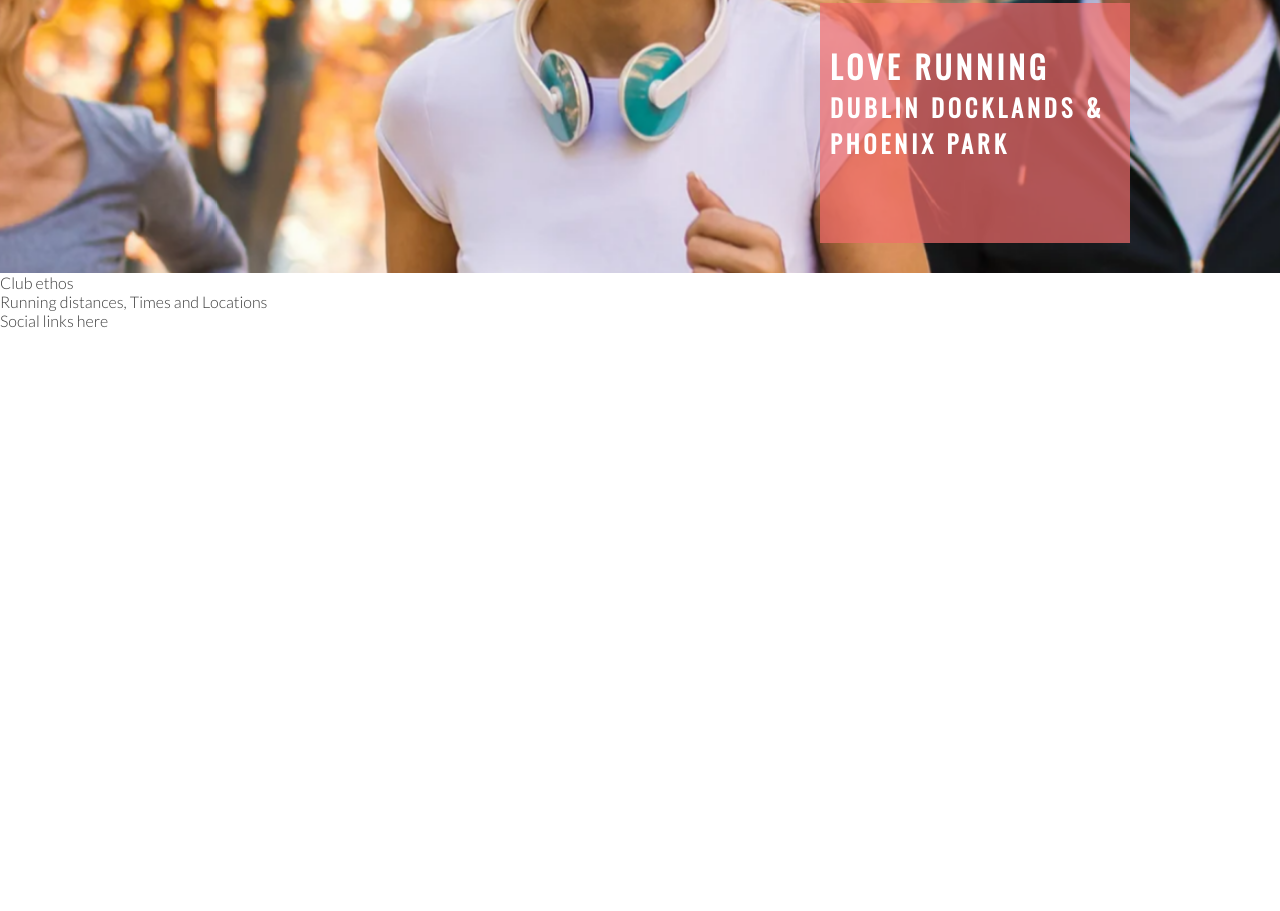
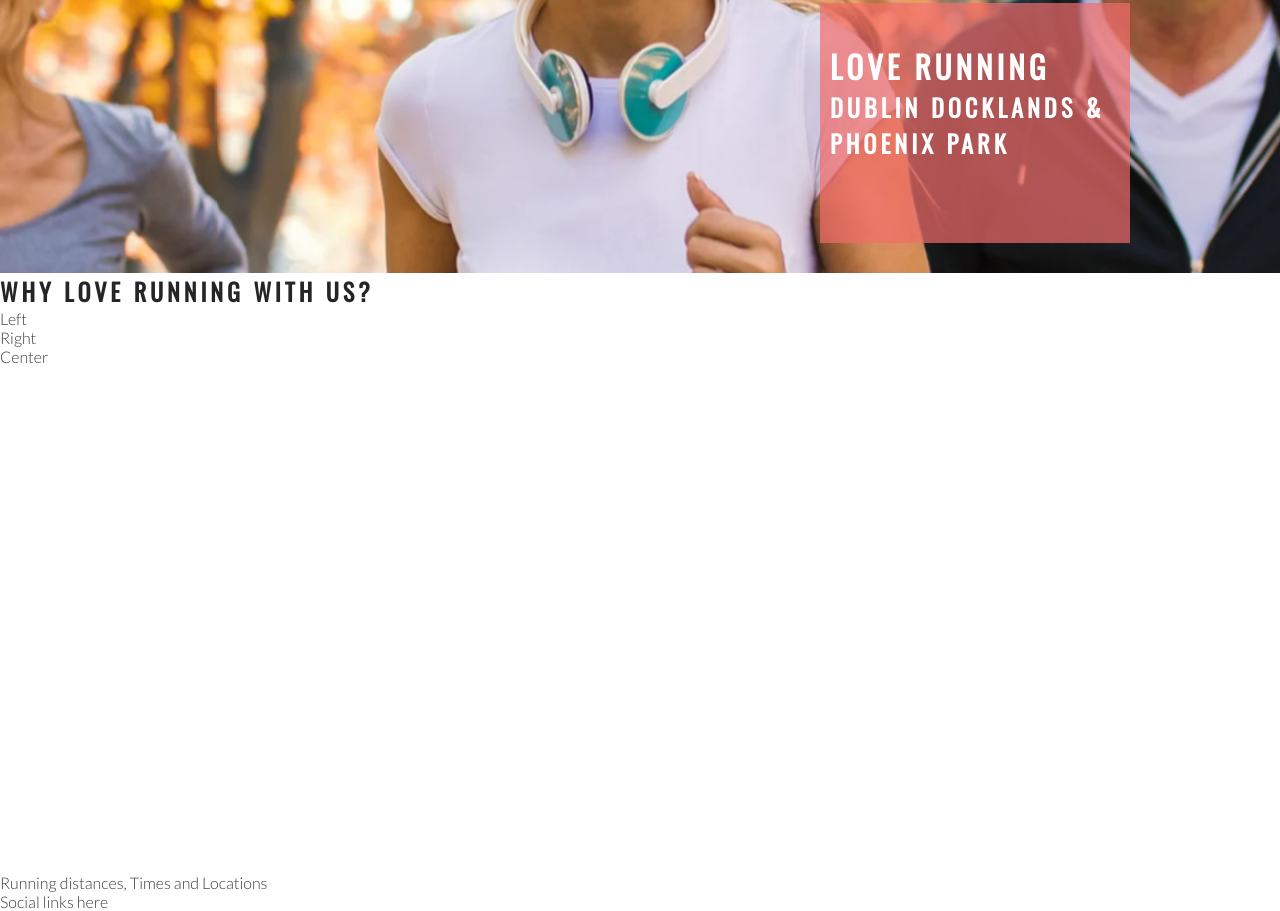
Before and after one commit to Eiko12/love-running, a plain HTML site: page index.html in a window 1280 px wide. Shown: the part 402-1313 px from the top of the page. Before the commit the page ends 800 px from the top, so only its background shows below. Drawn offline with nearby package versions, Linux system fonts and the light colour scheme.

Commit message:
add club ethos main structure

```diff
--- a/assets/css/style.css
+++ b/assets/css/style.css
@@ -25,6 +25,7 @@ h1, h2 {
 #logo {
     float: left;
     font-size: 280%;
+    margin-left: 30px;
 }
 
 /* navigation links */
@@ -77,12 +78,14 @@ h1, h2 {
     background: url(../images/hero-image.webp) no-repeat center center;
 
     /* animates zoom effect on loading page */
+
     animation-name: hero-zoom;
     animation-duration: 5s;
     animation-fill-mode: forwards;
 }
 
 /* creates the level of zoom for hero image */
+
 @keyframes hero-zoom {
     from {
         transform: scale(1);
@@ -111,3 +114,9 @@ h1, h2 {
 
     position: absolute;
 }
+
+/* club ethos */
+
+#club-ethos {
+    height: 600px;
+}
--- a/index.html
+++ b/index.html
@@ -31,14 +31,25 @@
         </nav>
     </header>
     <section id="hero-outer">
+
         <div id="hero-image"></div>
         <div id="cover-text">
+
             <h2>Love Running</h2>
             <h3>Dublin Docklands & Phoenix Park</h3>
+
         </div>
     </section>
-    <section> Club ethos</section>
+
+    <section id="club-ethos">
+        <h1>Why Love Running With Us?</h1>
+        <div id="left-about">Left</div>
+        <div id="right-about">Right</div>
+        <div id="center-about">Center</div>
+    </section>
+
     <section> Running distances, Times and Locations</section>
+
     <footer> Social links here</footer>
 </body>
 </html>
```
